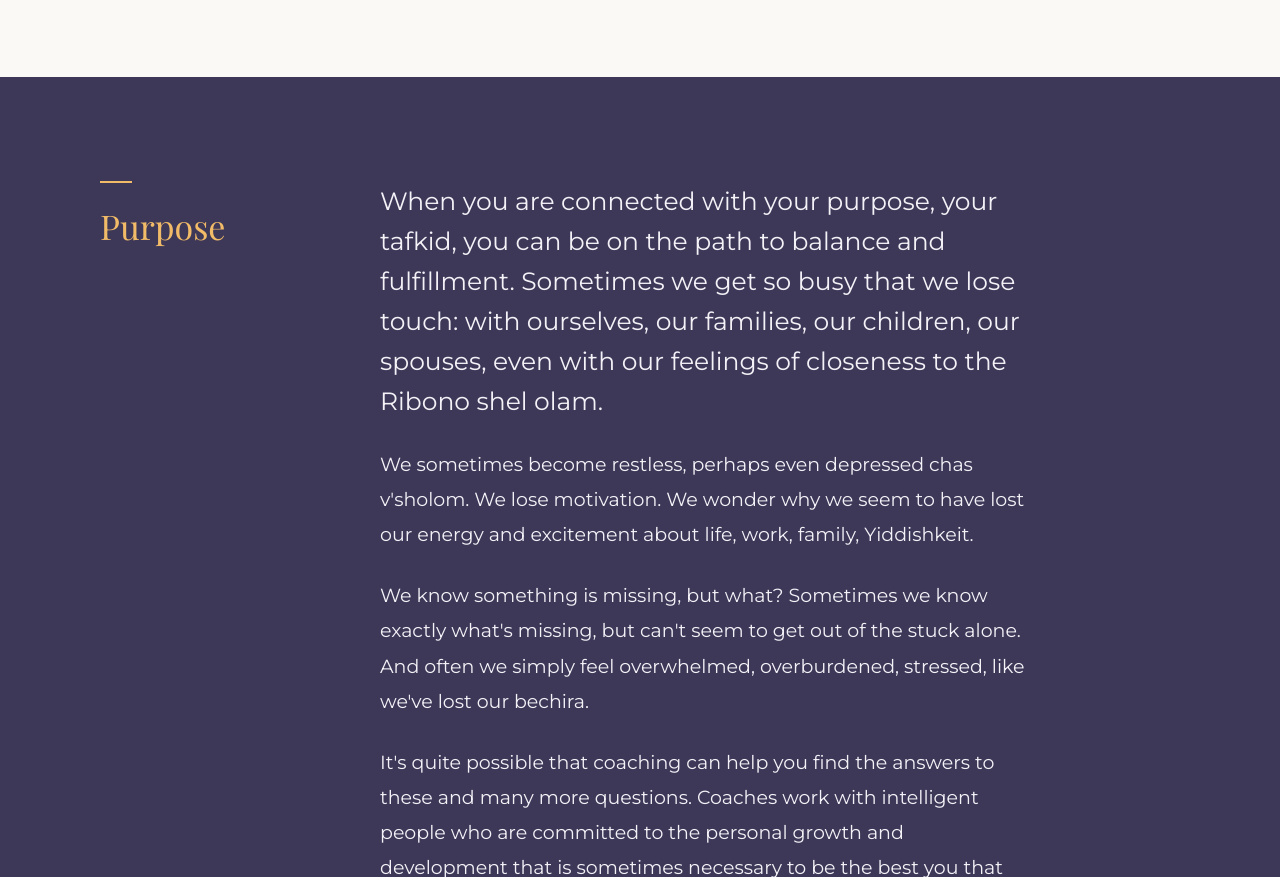
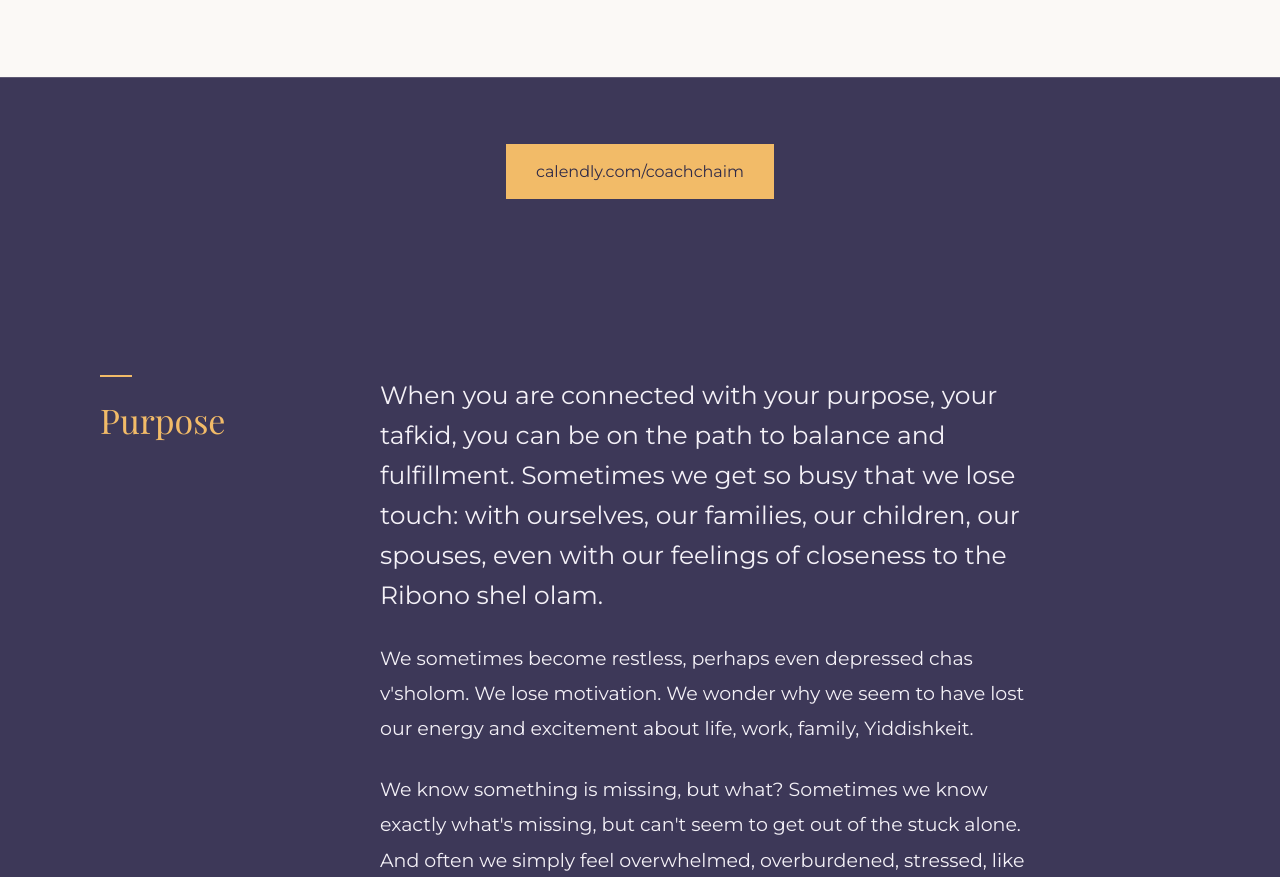
Before and after one commit to coach-chaim/coach-chaim.github.io, a plain HTML site: page index.html in a window 1280 px wide. Shown: the part 1636-2513 px from the top of the page. Drawn offline with nearby package versions, Linux system fonts and the light colour scheme; a web font is replaced by a local one.

Commit message:
Add Calendly button between Questions and Purpose

```diff
--- a/index.html
+++ b/index.html
@@ -50,6 +50,11 @@
 </div>
 <p class="tafkid">Then don't be afraid to also ask: Who am I, and what is my tafkid in life?</p>
 </div>
+</div>
+</section>
+<section class="midcta">
+<div class="wrap">
+<p class="call"><a href="https://calendly.com/coachchaim">calendly.com/coachchaim</a></p>
 </div>
 </section>
 <section id="purpose">
```
